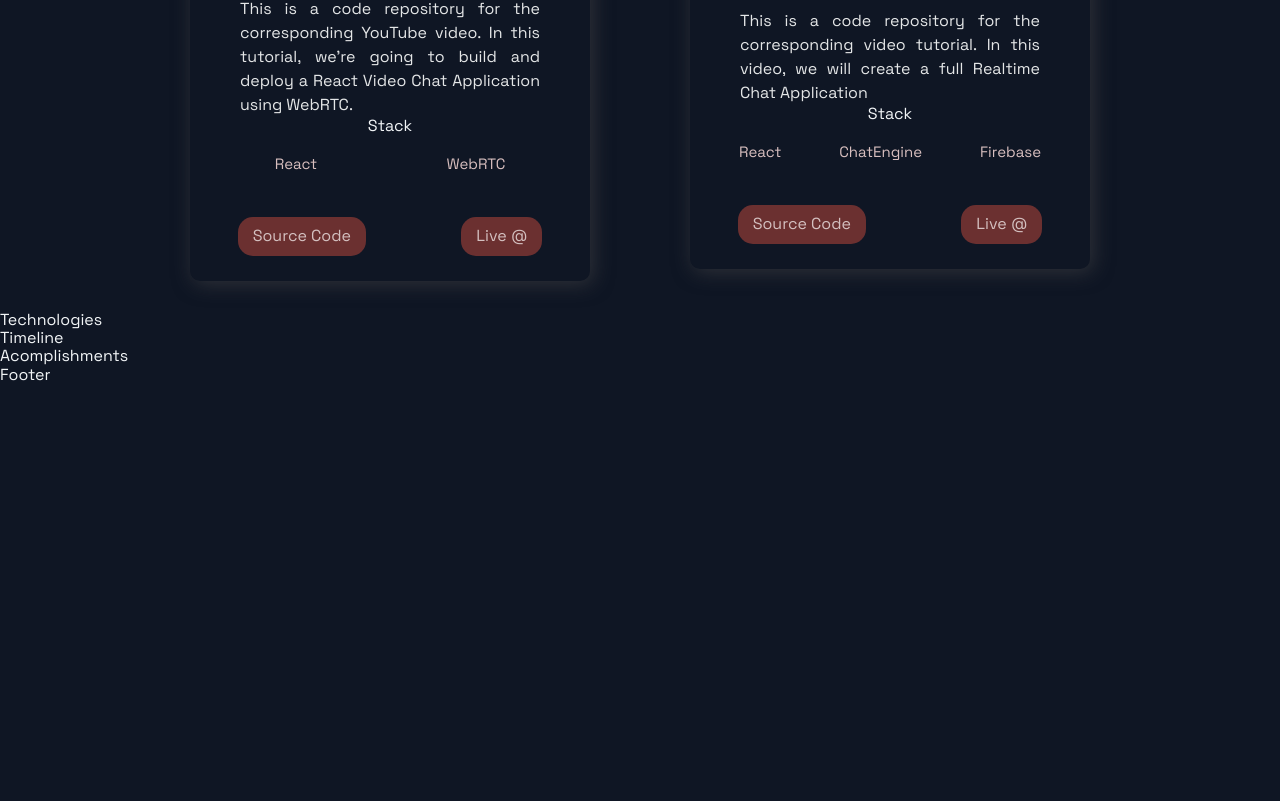
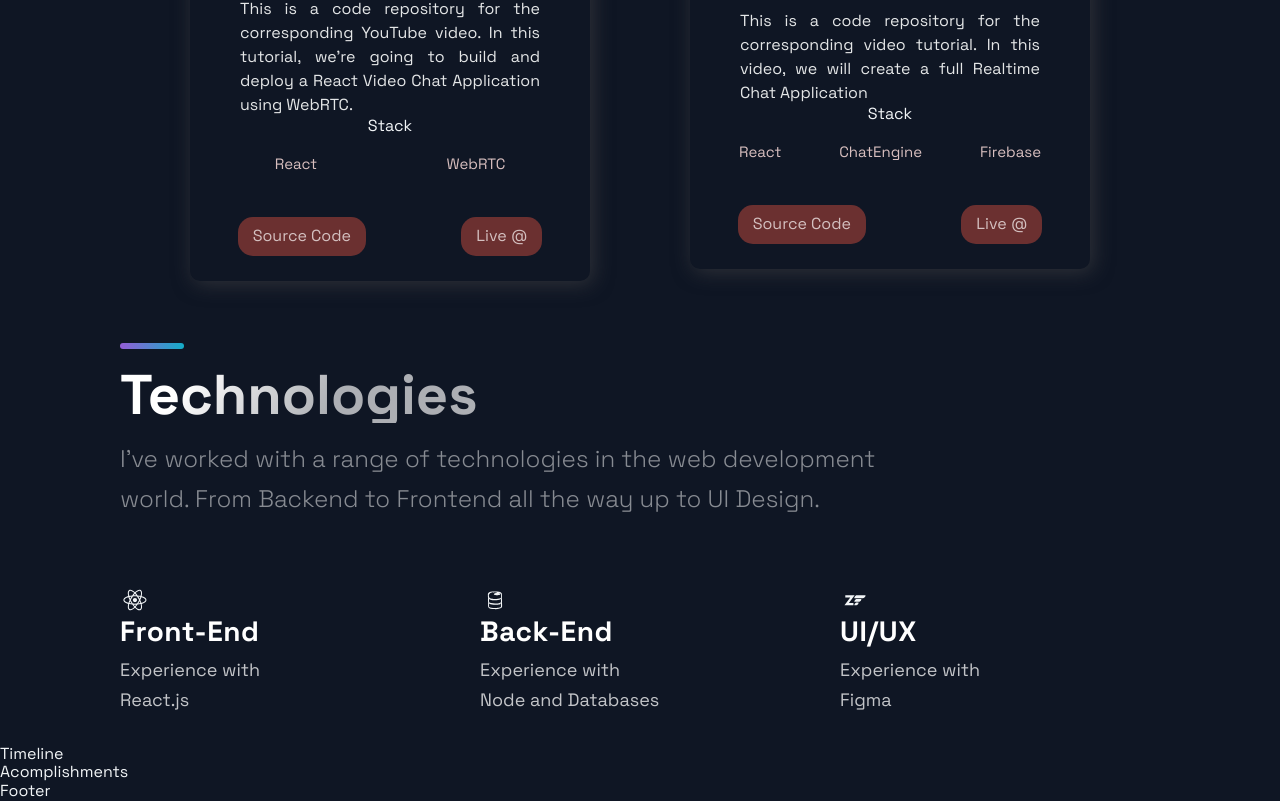
Before and after one commit to artikov/portfolio-website-client, a Next.js app: page / in a window 1280 px wide. Shown: the part 1882-2683 px from the top of the page. Before the commit the page ends 2267 px from the top, so only its background shows below. Built offline with nearby package versions, Linux system fonts and the light colour scheme.

Commit message:
Technologies section done

```diff
--- a/src/components/Technologies/Technologies.js
+++ b/src/components/Technologies/Technologies.js
@@ -4,9 +4,47 @@
 import { List, ListContainer, ListItem, ListParagraph, ListTitle } from './TechnologiesStyles';
 
 const Technologies = () =>  (
-  <div>
-    Technologies
-  </div>
+  <Section id="tect">
+    <SectionDivider />
+    <br />
+    <SectionTitle>Technologies</SectionTitle>
+    <SectionText>
+      I've worked with a range of technologies in the web development world.
+      From Backend to Frontend all the way up to UI Design.
+    </SectionText>
+    <List>
+      <ListItem>
+        <DiReact size="3rem" />
+        <ListContainer>
+          <ListTitle>Front-End</ListTitle>
+          <ListParagraph>
+            Experience with <br />
+            React.js
+          </ListParagraph>
+        </ListContainer>
+      </ListItem>
+      <ListItem>
+        <DiFirebase size="3rem" />
+        <ListContainer>
+          <ListTitle>Back-End</ListTitle>
+          <ListParagraph>
+            Experience with <br />
+            Node and Databases
+          </ListParagraph>
+        </ListContainer>
+      </ListItem>
+      <ListItem>
+        <DiZend size="3rem" />
+        <ListContainer>
+          <ListTitle>UI/UX</ListTitle>
+          <ListParagraph>
+            Experience with <br />
+            Figma
+          </ListParagraph>
+        </ListContainer>
+      </ListItem>
+    </List>
+  </Section>
 );
 
 export default Technologies;
```
